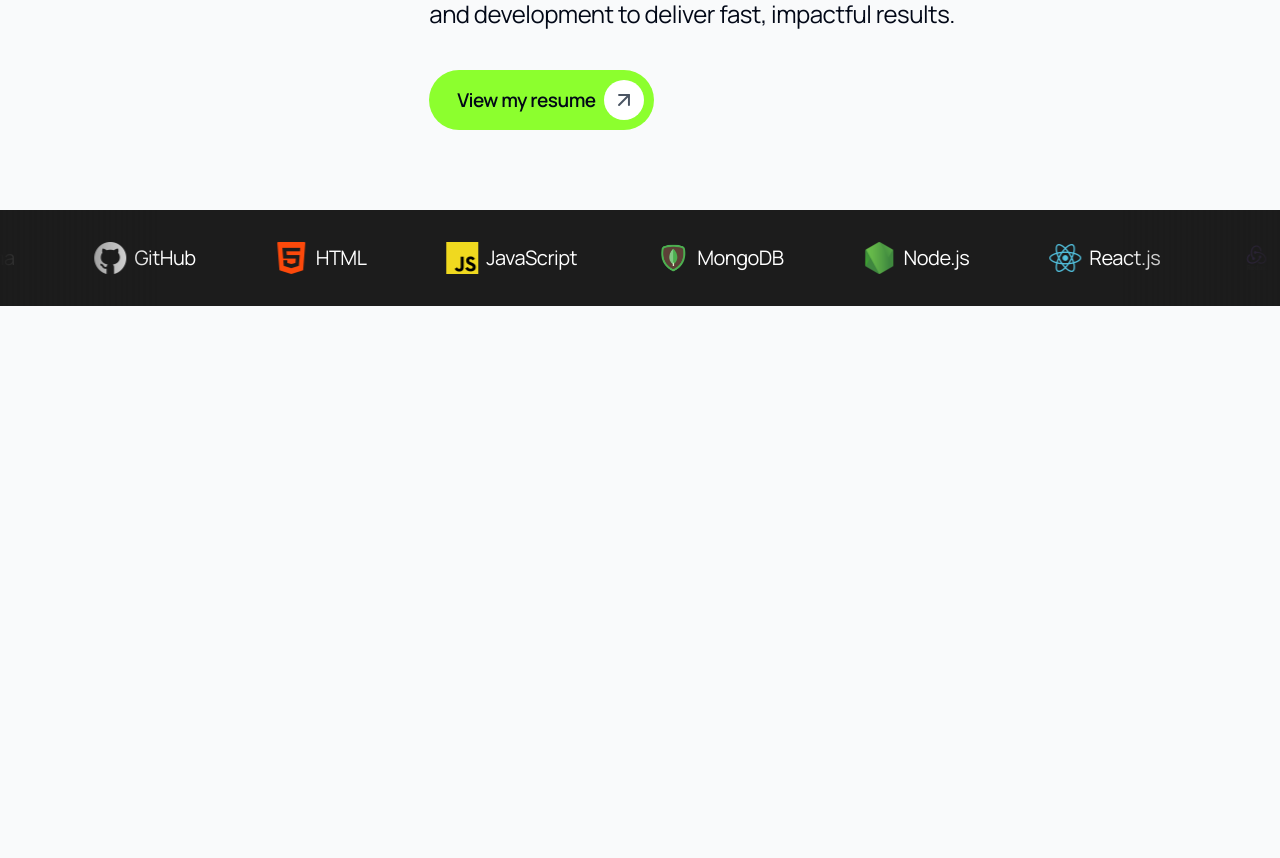
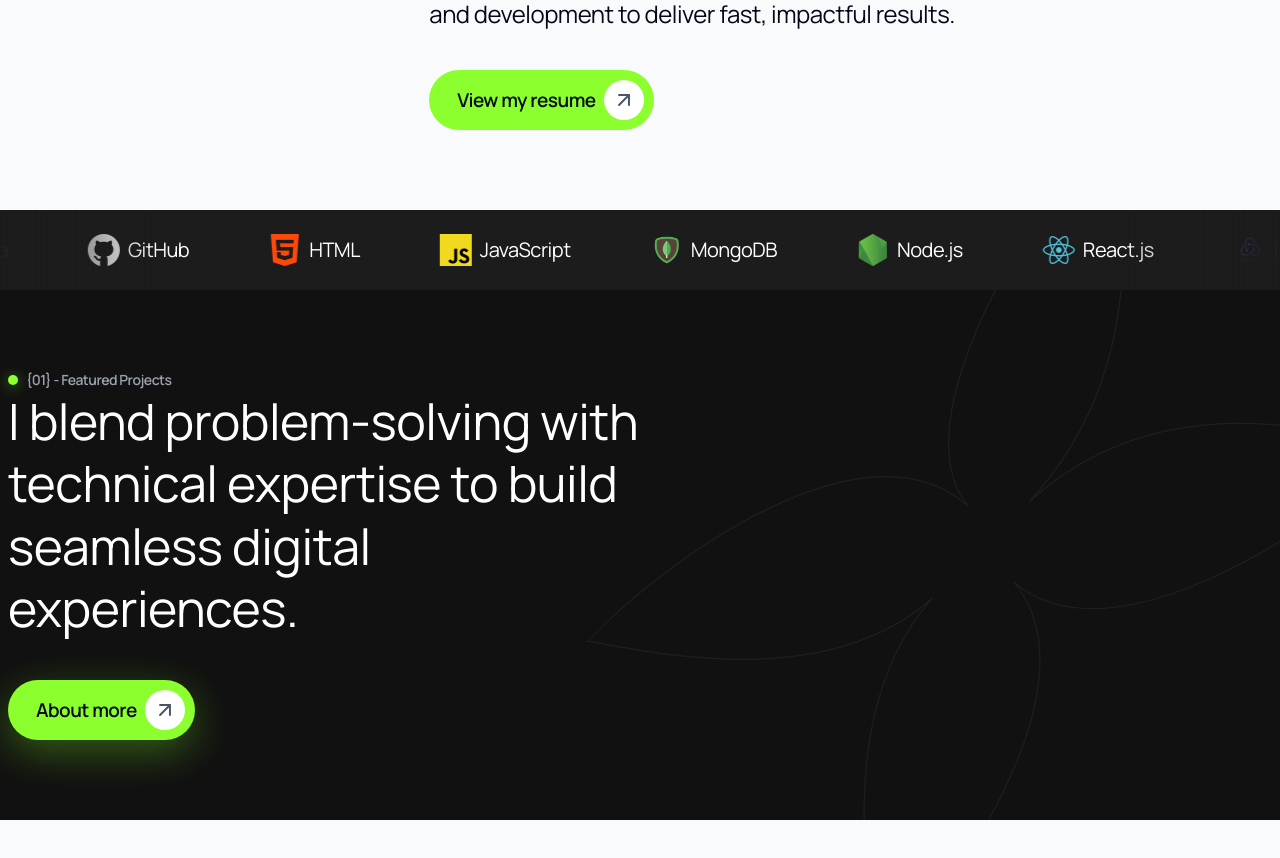
Before and after one commit to nahid-dev/new-prft, a Next.js app: page / in a window 1280 px wide. Shown: the part 748-1606 px from the top of the page. Before the commit the page ends 1134 px from the top, so only its background shows below. Built offline with nearby package versions, Linux system fonts and the light colour scheme.

Commit message:
Project header section completed

```diff
--- /dev/null
+++ b/app/(landing-page)/components/FlowerSVG.jsx
@@ -0,0 +1,40 @@
+const FlowerSVG = () => {
+  return (
+    <svg
+      width="600"
+      height="600"
+      viewBox="0 0 600 600"
+      fill="none"
+      xmlns="http://www.w3.org/2000/svg"
+      className="absolute right-0 top-0 opacity-10"
+    >
+      {/* Four large curved petals */}
+      <path
+        d="M300,300 C450,100 750,100 600,300 C750,500 450,500 300,300"
+        stroke="white"
+        strokeWidth="0.5"
+        fill="none"
+      />
+      <path
+        d="M300,300 C100,450 100,750 300,600 C500,750 500,450 300,300"
+        stroke="white"
+        strokeWidth="0.5"
+        fill="none"
+      />
+      <path
+        d="M300,300 C150,100 -150,100 0,300 C-150,500 150,500 300,300"
+        stroke="white"
+        strokeWidth="0.5"
+        fill="none"
+      />
+      <path
+        d="M300,300 C500,450 500,750 300,600 C100,750 100,450 300,300"
+        stroke="white"
+        strokeWidth="0.5"
+        fill="none"
+      />
+    </svg>
+  );
+};
+
+export default FlowerSVG;
--- /dev/null
+++ b/app/(landing-page)/components/ProjectHeader.jsx
@@ -0,0 +1,22 @@
+'use client'
+import SectionHeaderTag from '@/components/SectionHeaderTag';
+import HighlightButton from '@/components/shared/common/HighlightButton';
+import React from 'react';
+import FlowerSVG from './FlowerSVG';
+import Image from 'next/image';
+
+const ProjectHeader = () => {
+    return (
+        <div className='py-20'>
+            <div>
+                <SectionHeaderTag title="{01} - Featured Projects" />
+                <div className='space-y-10'>
+                <h2 className='text-[50px] w-1/2 leading-tight'>I blend problem-solving with technical expertise to build seamless digital experiences.</h2>
+                <HighlightButton isGlowing={true}>About more</HighlightButton>
+                </div>
+            </div>
+        </div>
+    );
+};
+
+export default ProjectHeader;
--- /dev/null
+++ b/app/(landing-page)/components/ProjectSection.jsx
@@ -0,0 +1,33 @@
+'use client'
+import React from 'react';
+import ProjectHeader from './ProjectHeader';
+import Container from '@/components/shared/Container';
+import Image from 'next/image';
+import {motion, useScroll, useTransform } from 'framer-motion';
+
+const ProjectSection = () => {
+    const { scrollYProgress } = useScroll();
+    console.log(scrollYProgress);
+    const rotate = useTransform(scrollYProgress, [0, 1], [0, 90]);
+
+    return (
+        <div className='bg-dark text-white relative overflow-hidden'>
+            <Container>
+            <ProjectHeader/>
+            </Container>
+            <motion.div
+            style={{rotate}}
+                className='absolute -right-20 top-10'>
+                <Image
+                    src="/custom-svg/flower.svg"
+                    width={750}
+                    height={750}
+                    alt='Flower SVG'
+                    className='rotate-45'
+                />
+            </motion.div>
+        </div>
+    );
+};
+
+export default ProjectSection;
--- a/app/globals.css
+++ b/app/globals.css
@@ -4,7 +4,7 @@
 @tailwind utilities;
 
 :root {
-    --secondary-color: #111111;
+    --dark: #111111;
     --highlight-color: #8cff2e;
 }
 
@@ -30,8 +30,8 @@ body {
         --popover-foreground: 222.2 84% 4.9%;
         --primary: 222.2 47.4% 11.2%;
         --primary-foreground: 210 40% 98%;
-        --secondary: 210 40% 96.1%;
-        --secondary-foreground: 222.2 47.4% 11.2%;
+        --secondary: #111111;
+          --secondary-foreground: 0 0% 100%;
         --muted: 210 40% 96.1%;
         --muted-foreground: 215.4 16.3% 46.9%;
         --accent: 210 40% 96.1%;
@@ -85,7 +85,7 @@ body {
     }
 }
 .masked-div {
-  @apply w-full h-24 bg-[#1c1c1c];
+  @apply w-full h-20 bg-[#1c1c1c];
 
   /* Applying the mask */
   -webkit-mask-image: linear-gradient(to right,
@@ -100,3 +100,11 @@ body {
       rgb(28, 28, 28) 87.5%,
       rgba(28, 28, 28, 0) 100%);
 }
+.hover-effect {
+  box-shadow: rgba(132, 255, 31, 0.32) 0px 12px 40px 0px;
+  transition: all .3s;
+}
+
+.hover-effect:hover {
+  box-shadow: none;
+}
--- a/app/page.jsx
+++ b/app/page.jsx
@@ -1,11 +1,13 @@
 import InfinityMovingSection from "@/components/InfinityMovingSection";
 import HeroSection from "./(landing-page)/components/HeroSection";
+import ProjectSection from "./(landing-page)/components/ProjectSection";
 
 export default function Home() {
   return (
-    <div className="py-20" style={{ maskImage: "linear-gradient()" }}>
+    <div className="py-20">
       <HeroSection />
       <InfinityMovingSection />
+      <ProjectSection />
     </div>
   );
 }
--- /dev/null
+++ b/components/SectionHeaderTag.jsx
@@ -0,0 +1,13 @@
+import { cn } from '@/lib/utils';
+import React from 'react';
+
+const SectionHeaderTag = ({title, className}) => {
+    return (
+        <div className={cn("flex items-center gap-2", className)}>
+            <div className='bg-highlight rounded-full size-[10px]' style={{boxShadow: "0 2px 13px #82ff1f80"}}/>
+            <p className='text-sm font-semibold text-gray-400'>{ title}</p>
+        </div>
+    );
+};
+
+export default SectionHeaderTag;
--- a/components/shared/common/HighlightButton.jsx
+++ b/components/shared/common/HighlightButton.jsx
@@ -1,13 +1,15 @@
 import { ArrowRight, ArrowUp } from "lucide-react";
 import React from "react";
 
-const HighlightButton = ({ children, ...props }) => {
+const HighlightButton = ({ children, isGlowing = false, ...props }) => {
   return (
     <button
       {...props}
-      className="bg-highlight group pl-7 pr-[10px] py-[10px] rounded-full text-[19px] font-semibold text-foreground flex items-center gap-2 cursor-pointer"
+      className={`bg-highlight group pl-7 pr-[10px] py-[10px] rounded-full text-[19px] font-semibold text-foreground flex items-center gap-2 cursor-pointer ${
+        isGlowing ? "hover-effect" : ""
+      }`}
     >
-      <p>{children}</p>{" "}
+      <p>{children}</p>
       <p className="bg-white rounded-full p-2">
         <ArrowUp className="text-gray-600 rotate-45 size-6 group-hover:rotate-90 transition duration-300" />
       </p>
--- a/tailwind.config.js
+++ b/tailwind.config.js
@@ -24,6 +24,8 @@ module.exports = {
         background: "hsl(var(--background))",
         foreground: "hsl(var(--foreground))",
         highlight: "var(--highlight-color)",
+        dark: "var(--dark)",
+
         card: {
           DEFAULT: "hsl(var(--card))",
           foreground: "hsl(var(--card-foreground))",
@@ -37,7 +39,7 @@ module.exports = {
           foreground: "hsl(var(--primary-foreground))",
         },
         secondary: {
-          DEFAULT: "hsl(var(--secondary))",
+          DEFAULT: "hsl(var(--dark))",
           foreground: "hsl(var(--secondary-foreground))",
         },
         muted: {
```
Also changed, not shown: public/custom-svg/flower.svg (added).
